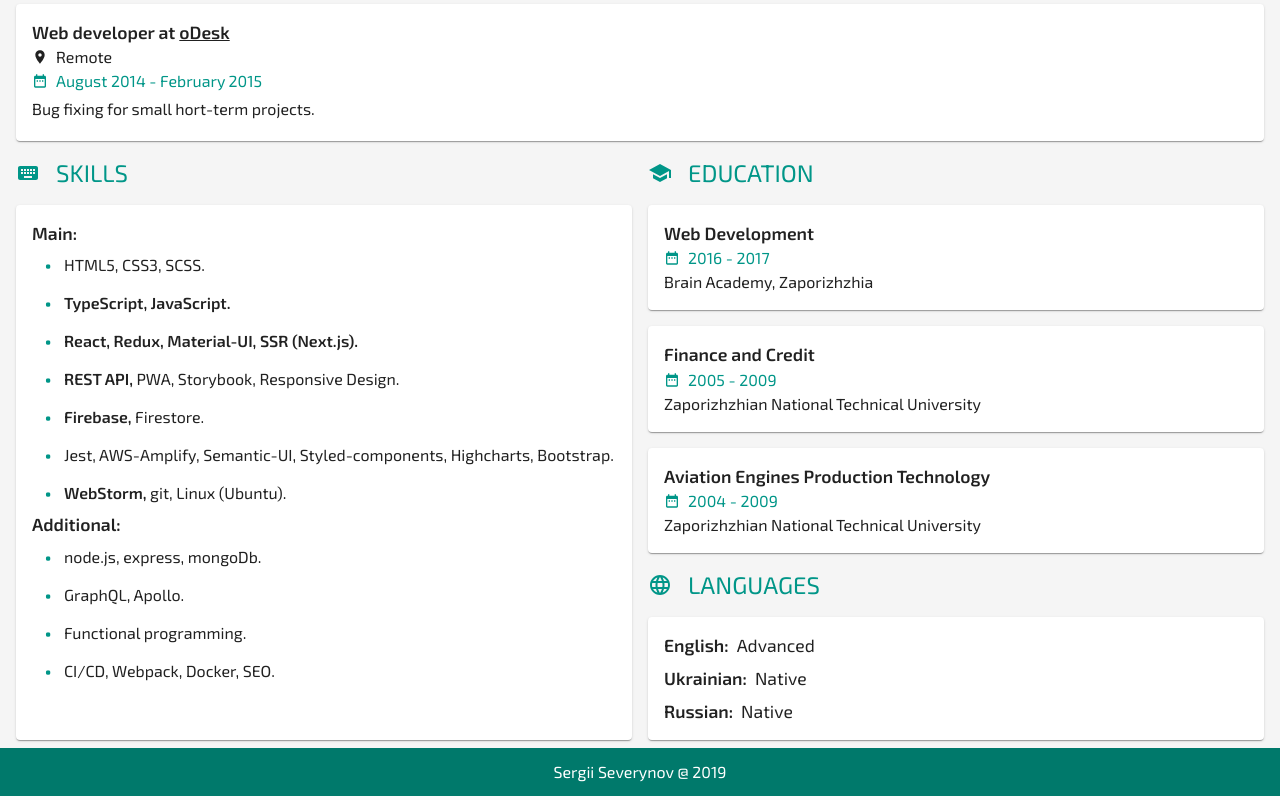
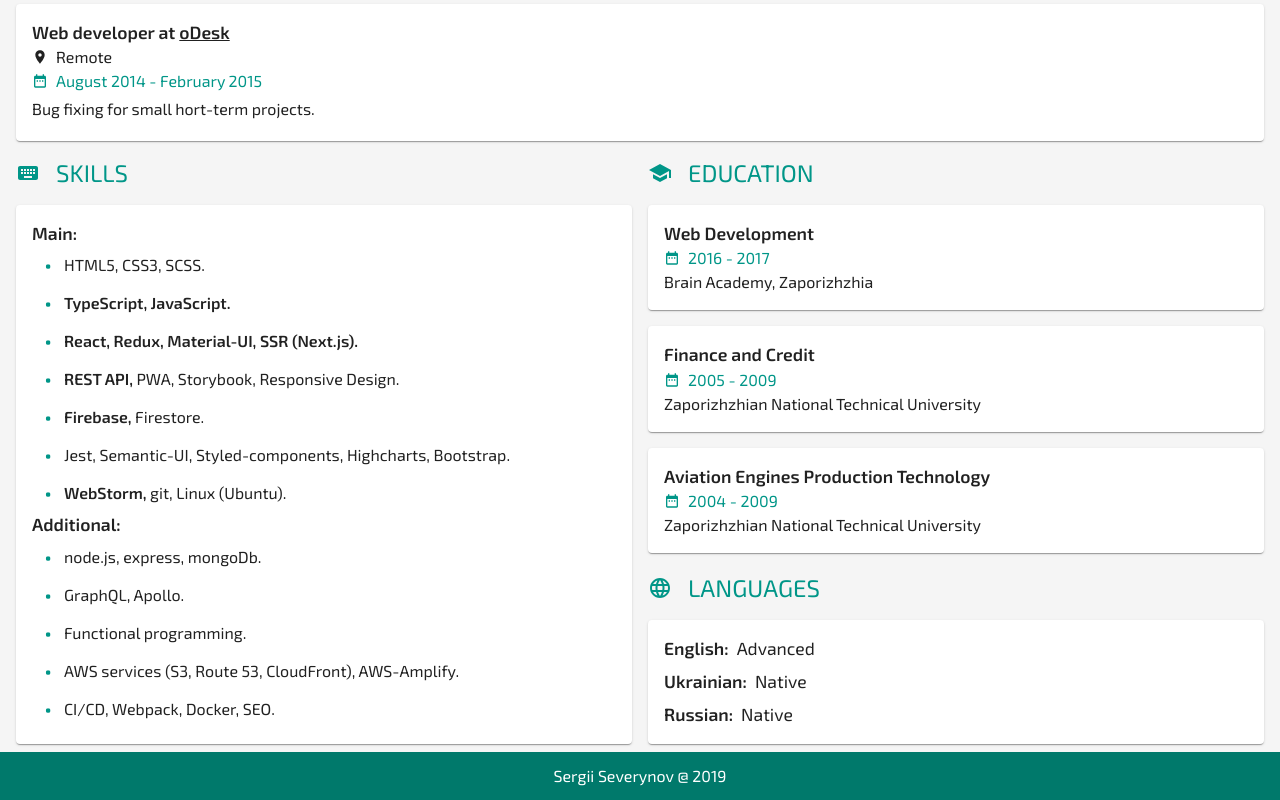
Before and after one commit to severjason/cv2, a React (Create React App) app: page /en in a window 1280 px wide. Shown: the part 1245-2045 px from the top of the page. Built offline with nearby package versions, Linux system fonts and the light colour scheme.

Commit message:
data updated

```diff
--- a/src/data.ts
+++ b/src/data.ts
@@ -41,7 +41,7 @@ const TECH: {main: SkillListItem[][]; additional: SkillListItem[][]} = {
     ],
     [
       {name: 'Jest'},
-      {name: 'AWS-Amplify'},
+      /*{name: 'AWS-Amplify'},*/
       {name: 'Semantic-UI'},
       {name: 'Styled-components'},
       {name: 'Highcharts'},
@@ -68,6 +68,10 @@ const TECH: {main: SkillListItem[][]; additional: SkillListItem[][]} = {
     ],
     [
       {name: 'Functional programming'},
+    ],
+    [
+      {name: 'AWS services (S3, Route 53, CloudFront)'},
+      {name: 'AWS-Amplify'},
     ],
     [
       {name: 'CI/CD'},
```
